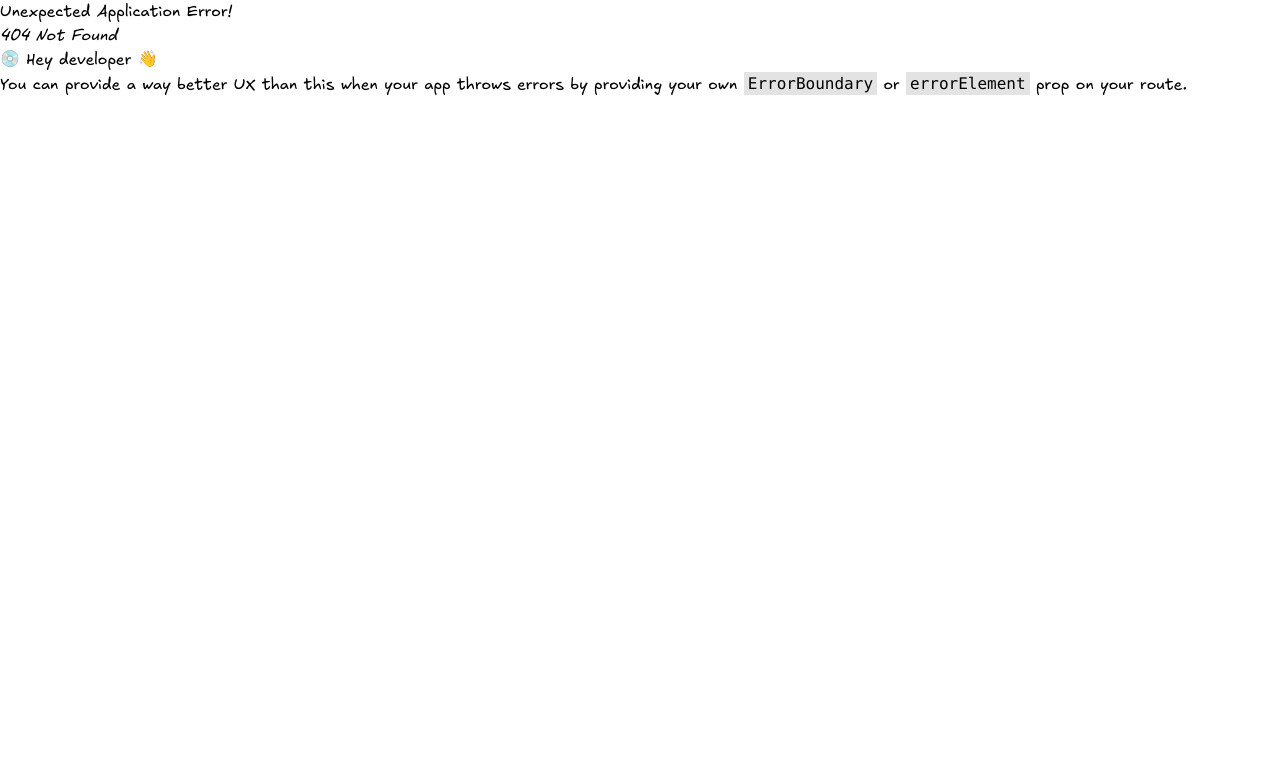
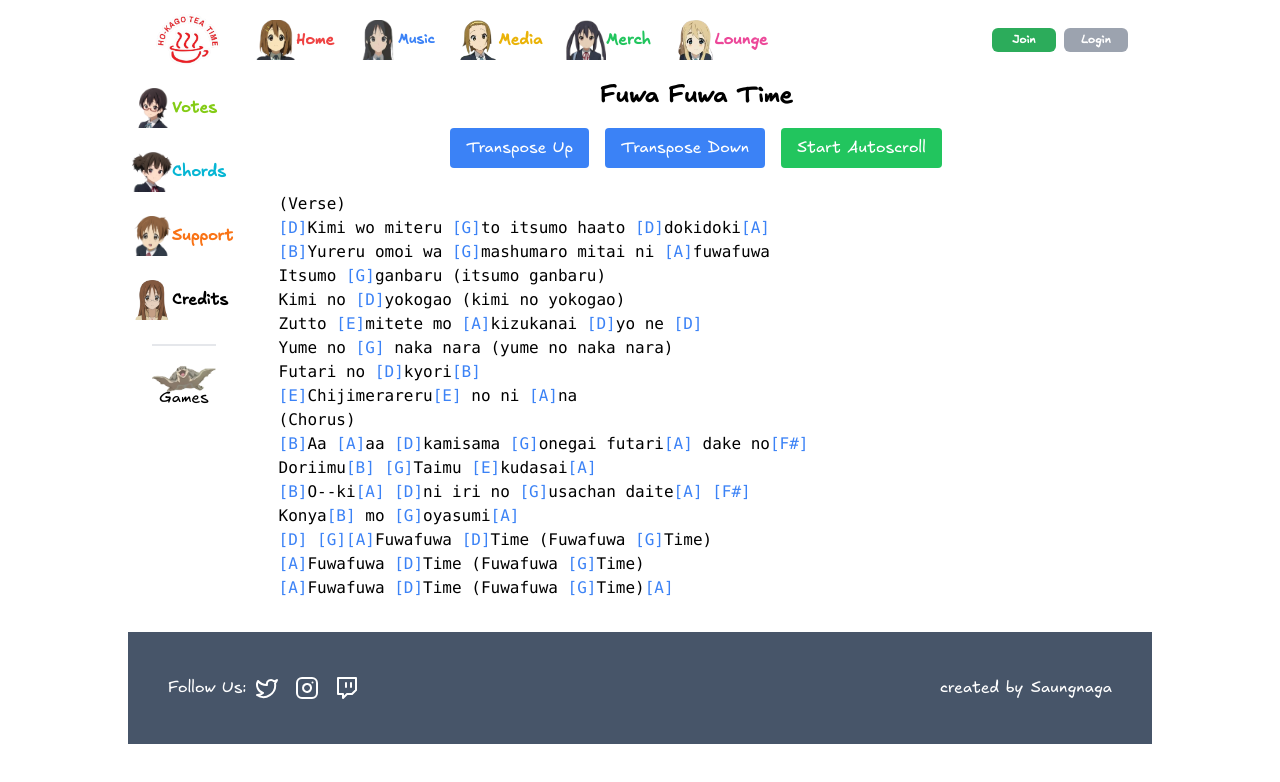
Before and after one commit to saungnaga/HTT-Fanpage, a React (Vite) app: page /chords in a window 1280 px wide. Before the commit this address had no page. Shown: the top 782 px of the page. Built offline with nearby package versions, Linux system fonts and the light colour scheme.

Commit message:
add chord feature

```diff
--- a/package.json
+++ b/package.json
@@ -19,6 +19,7 @@
   },
   "devDependencies": {
     "@eslint/js": "^9.9.0",
+    "@types/node": "^22.7.5",
     "@types/react": "^18.3.3",
     "@types/react-dom": "^18.3.0",
     "@vitejs/plugin-react": "^4.3.1",
--- /dev/null
+++ b/src/components/ChordModal.tsx
@@ -0,0 +1,29 @@
+import React from "react";
+
+interface ChordModalProps {
+  chord: string;
+  onClose: () => void;
+}
+
+const ChordModal: React.FC<ChordModalProps> = ({ chord, onClose }) => {
+  return (
+    <div className="fixed top-0 left-0 w-full h-full bg-black bg-opacity-50 flex items-center justify-center z-50">
+      <div className="bg-white p-6 rounded shadow-lg">
+        <h2 className="text-2xl font-bold mb-4">{chord} Chord</h2>
+        <img
+          src={`/chords/${chord}.png`} // Image for the chord (e.g., C.png)
+          alt={`${chord} chord diagram`}
+          className="mx-auto"
+        />
+        <button
+          className="bg-red-500 text-white px-4 py-2 mt-4 rounded hover:bg-red-600"
+          onClick={onClose}
+        >
+          Close
+        </button>
+      </div>
+    </div>
+  );
+};
+
+export default ChordModal;
--- /dev/null
+++ b/src/components/chords.tsx
@@ -0,0 +1,2 @@
+const chords: string[] = ["A", "A#", "B", "C", "C#", "D", "D#", "E", "F", "F#", "G", "G#"]
+export default chords;
--- a/src/layouts/footer.tsx
+++ b/src/layouts/footer.tsx
@@ -52,7 +52,7 @@ function Footer() {
       </div>
       <div className="flex flex-col sm:flex-row sm:gap-2">
         <div>created by</div>
-        <a href="https://saungnaga.vercel.app/" target="blank" className="hover:text-blue-400">
+        <a href="https://saungnaga.vercel.app/" target="blank" className="hover:text-blue-400 hover:font-bold">
           Saungnaga
         </a>
       </div>
--- a/src/layouts/header.tsx
+++ b/src/layouts/header.tsx
@@ -24,7 +24,7 @@ const Header = () => {
         </button>
         <div className="sm:hidden font-bold">Houkago Tea Time</div>
         <nav className="sm:flex hidden gap-4">
-          <a href="/">
+          <a href="/home">
             <Button
               text="Home"
               defaultImage={yui1}
--- a/src/layouts/sidebar.tsx
+++ b/src/layouts/sidebar.tsx
@@ -79,9 +79,9 @@ function Sidebar() {
               size={"medium"}
             />
           </a>
-          <a href="/memes">
+          <a href="/chords">
             <Button
-              text="Memes"
+              text="Chords"
               defaultImage={jun1}
               hoverImage={jun2}
               variant={"jun"}
--- /dev/null
+++ b/src/pages/anime.tsx
@@ -0,0 +1,50 @@
+import Footer from "../layouts/footer";
+import Header from "../layouts/header";
+import Sidebar from "../layouts/sidebar";
+
+function Anime() {
+  return (
+    <div className="lg:w-4/5 mx-auto">
+      <Header />
+      <div className="flex">
+        <Sidebar />
+        <div className="flex gap-4 flex-grow p-2">
+          <div className="w-3/5 h-3/5">
+              <iframe
+                height="360"
+                width="520"
+                src="https://www.youtube.com/embed/THOEh1Qvcrk"
+                frameBorder="0"
+                allow="accelerometer; autoplay; clipboard-write; encrypted-media; gyroscope; picture-in-picture"
+                allowFullScreen
+                className="rounded-3xl"
+              ></iframe>
+              <div className="font-bold text-xl p-2">
+                K-ON!: The Movie (Subtitle Indonesia)
+              </div>
+              <div className="border-t-2 p-2">
+                &nbsp;&nbsp;&nbsp;Graduation looms for the founding members of the Light Music Club.
+                With only a few precious weeks of school left, the girls decide to
+                make the most of it and plan a trip abroad. Hawaii, New York,
+                Dubai—many destinations are suggested, but after a little help from
+                the club's precious pet turtle, Ton-chan, London is chosen as the
+                host of their next misadventure! Yui Hirasawa, Mio Akiyama, Tsumugi
+                Kotobuki, Ritsu Tainaka, and Azusa Nakano will visit famous
+                landmarks, perform live music for Londoners, and eat all sorts of
+                delicious food, all while stumbling clumsily from place to place.
+                But the fun won't last forever, as heartfelt songs and goodbyes will
+                be made as their high school days together come to a close. One
+                thing is for certain though: the undeniable friendships these girls
+                have formed is something that will carry on long after the final
+                scene rolls.
+              </div>
+          </div>
+          <div className="font-bold text-xl p-16 text-center">"This movie won the Feature Film Award in the 17th Animation Kobe Awards in 2012 and the 2012 Newtype Anime Awards for Best Anime Film."</div>
+        </div>
+      </div>
+      <Footer />
+    </div>
+  );
+}
+
+export default Anime;
--- /dev/null
+++ b/src/pages/chords.tsx
@@ -0,0 +1,133 @@
+import React, { useState } from "react";
+import ChordModal from "../components/chordModal"; // Chord modal component
+import chords from "../components/chords"; // Import the chords array
+import Header from "../layouts/header";
+import Sidebar from "../layouts/sidebar";
+import Footer from "../layouts/footer";
+
+const Chords: React.FC = () => {
+  const [transposeValue, setTransposeValue] = useState<number>(0);
+  const [isScrolling, setIsScrolling] = useState<boolean>(false);
+  const [selectedChord, setSelectedChord] = useState<string | null>(null);
+  const [autoscrollInterval, setAutoscrollInterval] =
+    useState<NodeJS.Timeout | null>(null);
+
+  const song = `
+    (Verse)
+    [D]Kimi wo miteru [G]to itsumo haato [D]dokidoki[A]
+    [B]Yureru omoi wa [G]mashumaro mitai ni [A]fuwafuwa
+    Itsumo [G]ganbaru (itsumo ganbaru)
+    Kimi no [D]yokogao (kimi no yokogao)
+    Zutto [E]mitete mo [A]kizukanai [D]yo ne [D]
+    Yume no [G] naka nara (yume no naka nara)
+    Futari no [D]kyori[B]
+    [E]Chijimerareru[E] no ni [A]na
+
+    (Chorus)
+    [B]Aa [A]aa [D]kamisama [G]onegai futari[A] dake no[F#]
+    Doriimu[B] [G]Taimu [E]kudasai[A]
+    [B]O--ki[A] [D]ni iri no [G]usachan daite[A] [F#]
+    Konya[B] mo [G]oyasumi[A]
+
+    [D] [G][A]Fuwafuwa [D]Time (Fuwafuwa [G]Time)
+    [A]Fuwafuwa [D]Time (Fuwafuwa [G]Time)
+    [A]Fuwafuwa [D]Time (Fuwafuwa [G]Time)[A]
+  `;
+
+  // Transpose function
+  const transposeChords = (direction: number) => {
+    setTransposeValue((prevValue) => prevValue + direction);
+  };
+
+  // Function to transpose individual chords
+  const transposeChord = (chord: string): string => {
+    const index = chords.indexOf(chord);
+    if (index === -1) return chord;
+    const newIndex = (index + transposeValue + chords.length) % chords.length;
+    return chords[newIndex];
+  };
+
+  // Convert song string to JSX with clickable chords
+  const renderSong = (lyrics: string) => {
+    return lyrics.split("\n").map((line, i) => (
+      <p key={i}>
+        {line.split(/\[([A-G][#mbdim]*)\]/g).map((part, j) =>
+          chords.includes(part) ? (
+            <span
+              key={j}
+              className="text-blue-500 cursor-pointer"
+              onClick={() => setSelectedChord(part)}
+            >
+              [{transposeChord(part)}]
+            </span>
+          ) : (
+            part
+          )
+        )}
+      </p>
+    ));
+  };
+
+  // Autoscroll function
+  const toggleAutoscroll = () => {
+    if (autoscrollInterval) {
+      clearInterval(autoscrollInterval);
+      setAutoscrollInterval(null);
+      setIsScrolling(false);
+    } else {
+      setAutoscrollInterval(setInterval(() => window.scrollBy(0, 1), 100));
+      setIsScrolling(true);
+    }
+  };
+
+  return (
+    <div className="lg:w-4/5 mx-auto">
+      <Header />
+      <div className="flex">
+        <Sidebar />
+        <div className="container flex-grow">
+          <h1 className="text-2xl font-bold text-center mb-4">
+            Fuwa Fuwa Time
+          </h1>
+          {/* Transpose and Autoscroll Controls */}
+          <div className="flex justify-center gap-4 mb-6">
+            <button
+              className="bg-blue-500 text-white px-4 py-2 rounded hover:bg-blue-600"
+              onClick={() => transposeChords(1)}
+            >
+              Transpose Up
+            </button>
+            <button
+              className="bg-blue-500 text-white px-4 py-2 rounded hover:bg-blue-600"
+              onClick={() => transposeChords(-1)}
+            >
+              Transpose Down
+            </button>
+            <button
+              className={`${
+                isScrolling ? "bg-red-500" : "bg-green-500"
+              } text-white px-4 py-2 rounded hover:bg-opacity-80`}
+              onClick={toggleAutoscroll}
+            >
+              {isScrolling ? "Stop Autoscroll" : "Start Autoscroll"}
+            </button>
+          </div>
+          {/* Render Song */}
+          <div className="whitespace-pre-wrap font-mono flex flex-col">
+            {renderSong(song)}
+          </div>
+          {/* Chord Modal */}
+          {selectedChord && (
+            <ChordModal
+              chord={selectedChord}
+              onClose={() => setSelectedChord(null)}
+            />
+          )}
+        </div>
+      </div>
+      <Footer />
+    </div>
+  );
+};
+
+export default Chords;
--- a/src/pages/media.tsx
+++ b/src/pages/media.tsx
@@ -9,19 +9,19 @@ function Media() {
       <Header />
       <div className="flex">
         <Sidebar />
-        <div className="grid grid-cols-auto-fill-media p-4 gap-14 min-h-screen flex-grow">
+        <div className="grid grid-cols-auto-fill-media p-4 gap-y-4 min-h-screen flex-grow">
           <div className="flex justify-center items-center hover:scale-105 transition-all duration-300">
             <div className="bg-[url('https://i.redd.it/ulri50744m5a1.jpg')] bg-cover bg-center rounded-3xl">
               <MediaCard />
             </div>
             <div className="text-white text-4xl font-bold cursor-pointer absolute">Manga</div>
           </div>
-          <div className="flex justify-center items-center hover:scale-105 transition-all duration-300">
+          <a href="/media/anime" className="flex justify-center items-center hover:scale-105 transition-all duration-300">
             <div className="bg-[url('https://upload.wikimedia.org/wikipedia/id/1/19/K-On%21_DVD_volume_1_cover.jpg')] bg-cover bg-center rounded-3xl">
               <MediaCard />
             </div>
             <div className="text-white text-4xl font-bold cursor-pointer absolute">Anime</div>
-          </div>
+          </a>
           <div className="flex justify-center items-center hover:scale-105 transition-all duration-300">
             <div className="bg-[url('https://m.media-amazon.com/images/I/718zO2G0CDL._AC_UF894,1000_QL80_.jpg')] bg-cover bg-center rounded-3xl">
               <MediaCard />
--- a/src/pages/memes.tsx
+++ /dev/null
@@ -1,19 +0,0 @@
-import ComingSoon from "../layouts/comingSoon.tsx";
-import Footer from "../layouts/footer.tsx";
-import Header from "../layouts/header.tsx";
-import Sidebar from "../layouts/sidebar.tsx";
-
-function Memes() {
-  return (
-    <div className="lg:w-4/5 mx-auto">
-      <Header />
-      <div className="flex">
-        <Sidebar />
-        <ComingSoon />
-      </div>
-      <Footer />
-    </div>
-  );
-}
-
-export default Memes;
--- a/src/pages/music.tsx
+++ b/src/pages/music.tsx
@@ -3,6 +3,7 @@ import Header from "../layouts/header";
 import Sidebar from "../layouts/sidebar";
 import MusicHtt from "../layouts/musicHtt";
 import React from "react";
+import { ChevronDown, ChevronUp } from "lucide-react";
 
 function Music() {
   type ExpandedSections = {
@@ -33,10 +34,13 @@ function Music() {
         <div className="container flex-grow mr-1 min-h-screen sm:p-4">
           <div>
             <button
-              className="bg-slate-400 bg-opacity-30 rounded-2xl px-2 w-full text-left hover:bg-opacity-50"
+              className="bg-slate-400 bg-opacity-30 rounded-2xl px-2 w-full text-left hover:bg-opacity-50 flex justify-between"
               onClick={() => expandedSection("htt")}
             >
-              Houkago Tea Time
+              <div>Houkago Tea Time</div>
+              <div className="opacity-50">
+                {isExpanded.htt ? <ChevronUp /> : <ChevronDown />}
+              </div>
             </button>
             {isExpanded.htt && <MusicHtt />}
           </div>
```
Also changed, not shown: src/App.tsx (+7 -2 lines), 1 other file (tests, documents, lock files or other folders).
